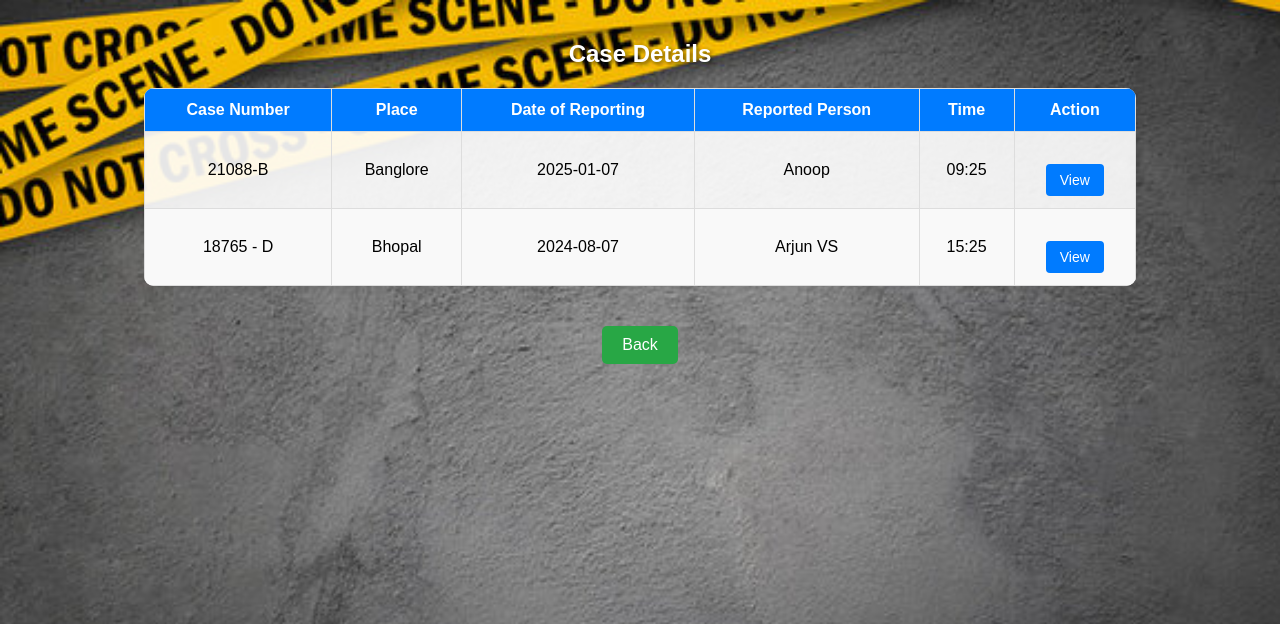
After one commit to AmeeshaAntony/Secure-Victim-Portal, a Flask app: page /case_list in a window 1280 px wide. The commit adds this page. Shown: the top 624 px of the page. Run offline with Flask 3, Linux system fonts and the light colour scheme; data comes from the database, SQL or seed files in the repository; both versions use the stored data as it was after the commit.

Commit message:
Case details(local police) commit

```diff
--- a/app.py
+++ b/app.py
@@ -563,15 +563,38 @@ def case_questioning(case_number):
 
     return render_template("case_questioning.html", case_number=case_number)
 
+conn = sqlite3.connect('cases.db')
+cursor = conn.cursor()
+
+cursor.execute("SELECT * FROM cases")
+rows = cursor.fetchall()
+
+if rows:
+    for row in rows:
+        print(row)  # Print each case
+else:
+    print("No cases found in the database.")
+
+conn.close()
+
 ### ✅ Route to View & Manage Cases
 @app.route('/manage_cases')
 def manage_cases():
     with sqlite3.connect('cases.db') as conn:
         cursor = conn.cursor()
-        cursor.execute("SELECT case_number FROM cases")  # Fetch only case numbers
+        cursor.execute("SELECT case_number, place, date_of_reporting, reported_person, time FROM cases")
         cases = cursor.fetchall()  # List of tuples [(123,), (456,), (789,)]
 
     return render_template('manage_cases.html', cases=cases)
+
+@app.route('/case_list')
+def case_list():
+    with sqlite3.connect('cases.db') as conn:
+        cursor = conn.cursor()
+        cursor.execute("SELECT case_number, place, date_of_reporting, reported_person, time FROM cases")
+        cases = cursor.fetchall()
+
+    return render_template('case_details_view.html', cases=cases)
 
 @app.route('/case_details')
 def case_details():
--- /dev/null
+++ b/templates/case_details_view.html
@@ -0,0 +1,113 @@
+<!DOCTYPE html>
+<html lang="en">
+<head>
+    <meta charset="UTF-8">
+    <meta name="viewport" content="width=device-width, initial-scale=1.0">
+    <title>Case Details</title>
+    <style>
+        body {
+            font-family: Arial, sans-serif;
+            background: url("{{ url_for('static', filename='case_details_view.jpg') }}") no-repeat center center fixed;
+            background-size: cover;
+            margin: 0;
+            padding: 20px;
+            text-align: center;
+        }
+
+        h2 {
+            color: white;
+            text-shadow: 2px 2px 4px rgba(0, 0, 0, 0.6);
+        }
+
+        table {
+            width: 80%;
+            margin: 20px auto;
+            border-collapse: collapse;
+            background: rgba(255, 255, 255, 0.9);
+            box-shadow: 0px 0px 10px rgba(0, 0, 0, 0.1);
+            border-radius: 10px;
+            overflow: hidden;
+        }
+
+        th, td {
+            padding: 12px;
+            border: 1px solid #ddd;
+            text-align: center;
+        }
+
+        th {
+            background: #007bff;
+            color: white;
+        }
+
+        tr:nth-child(even) {
+            background: #f9f9f9;
+        }
+
+        tr:hover {
+            background: #e9ecef;
+        }
+
+        button {
+            padding: 10px 20px;
+            margin-top: 20px;
+            font-size: 16px;
+            border: none;
+            background: #28a745;
+            color: white;
+            cursor: pointer;
+            border-radius: 5px;
+        }
+
+        button:hover {
+            background: #218838;
+        }
+
+        a button {
+            background: #007bff;
+            padding: 8px 14px;
+            font-size: 14px;
+            border-radius: 4px;
+        }
+
+        a button:hover {
+            background: #0056b3;
+        }
+    </style>
+</head>
+<body>
+
+    <h2>Case Details</h2>
+    <table>
+        <thead>
+            <tr>
+                <th>Case Number</th>
+                <th>Place</th>
+                <th>Date of Reporting</th>
+                <th>Reported Person</th>
+                <th>Time</th>
+                <th>Action</th>
+            </tr>
+        </thead>
+        <tbody>
+            {% for case in cases %}
+            <tr>
+                <td>{{ case[0] }}</td>
+                <td>{{ case[1] }}</td>
+                <td>{{ case[2] }}</td>
+                <td>{{ case[3] }}</td>
+                <td>{{ case[4] }}</td>
+                <td>
+                    <a href="{{ url_for('case_details', case_number=case[0]) }}">
+                        <button>View</button>
+                    </a>
+                </td>
+            </tr>
+            {% endfor %}
+        </tbody>
+    </table>
+
+    <button onclick="window.location.href='{{ url_for('manage_cases') }}'">Back</button>
+
+</body>
+</html>
--- a/templates/manage_cases.html
+++ b/templates/manage_cases.html
@@ -12,7 +12,7 @@
             <h2>Assign Officers</h2>
         </div>
 
-        <div class="container" onclick="window.location.href='{{ url_for('case_details') }}'">
+        <div class="container" onclick="window.location.href='{{ url_for('case_list') }}'">
             <h2>Case Details</h2>
         </div>
 
```
Also changed, not shown: access_control.db, static/case_details_view.jpg (added).
